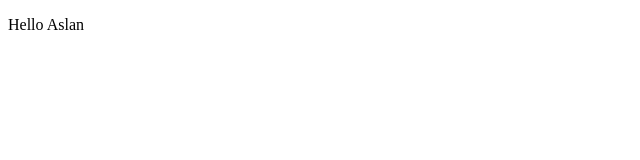
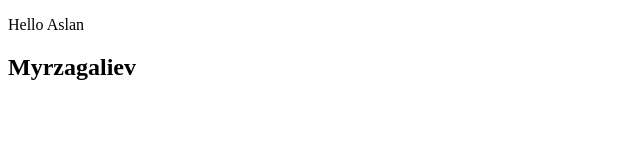
Before and after one commit to Aslan407/Aslan_st, a plain HTML site: page index.html in a window 1280 px wide. Shown: the whole page, without its empty margins (0-640 px from the left). Drawn offline with Linux system fonts and the light colour scheme; files whose address does not match are found by name.

Commit message:
index.html mod

```diff
--- a/index.html
+++ b/index.html
@@ -12,6 +12,9 @@
     <!-- <script>
         alert(1);
     </script> -->
+    <h2>
+    Myrzagaliev
+    </h2>
 
     <script src="js/aslan.js"></script>
 </body>
```
